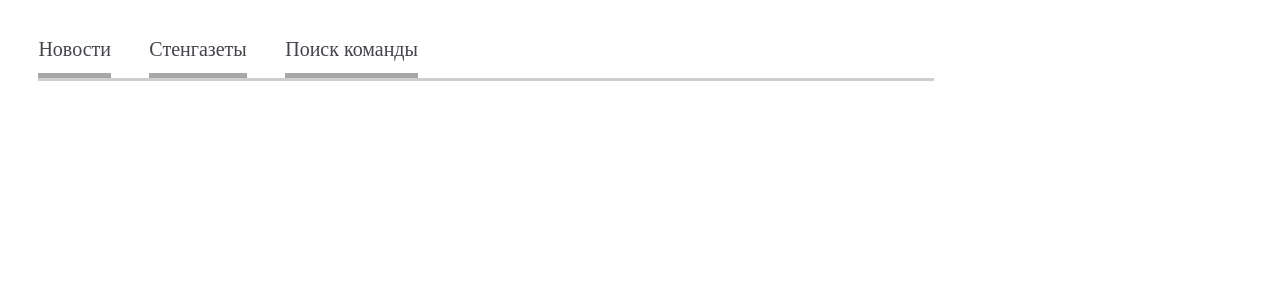
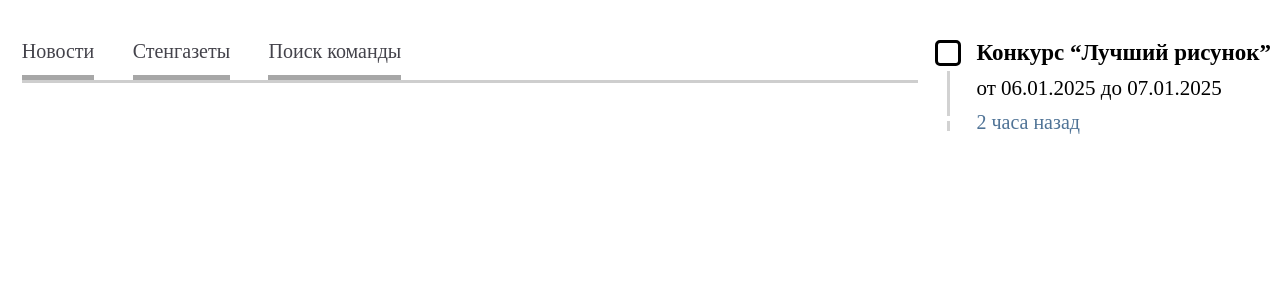
Before and after one commit to artem4567815/NewsFeed, a Flask app: page /routes/wall in a window 1280 px wide; the page is wider, and only the part inside the window is pictured. Shown: the part 67-367 px from the top of that part. Run offline with Flask 3, Linux system fonts and the light colour scheme; some web fonts are replaced.

Commit message:
Добавил интерфейс таймлайна и поправил вертикальный отступ

```diff
--- a/static/style.css
+++ b/static/style.css
@@ -23,7 +23,7 @@
     align-items: center;
     justify-content: space-between;
     gap: 10px;
-    margin-bottom: 3vw;
+    margin-bottom: 40px;
 }
 
 .nav{
@@ -115,10 +115,10 @@
 }
 
 .news-main {
-    margin: 0 2vw;
     display: grid;
-    grid-template-areas: "filter filtertimeline"
-                        "news-table timeline";
+    grid-template-areas: "filter timeline"
+                         "news-table timeline";
+    justify-content: space-around;
 
 
 }
@@ -130,7 +130,6 @@
     display: flex;
     margin-left:1vw;
     border-bottom: 3px solid rgba(119, 119, 119, 0.356);
-    margin-right: 4vw;
 
 
 }
@@ -150,17 +149,66 @@
 }
 
 .timeline {
-    width: 1fr;
     grid-area: timeline;
     grid-row: span 2;
-    overflow: hidden
+    overflow: hidden;
+}
+
+.time-block {
+    display: flex;
+    justify-self: start;
+
+}
+
+.marks {
+    display: flex;
+    flex-direction: column;
+    align-items: center;
+    margin-right: 15px;
+
+}
+
+.cube {
+    width: 20px;
+    height: 20px;
+    border: 3px solid black;
+    border-radius: 5px;
+}
+
+.line-1 {
+    margin: 5px 0;
+    width: 3px;
+    height: 45px;
+    background-color: rgba(128, 128, 128, 0.356);
+}
+
+.line-2 {
+
+    width: 3px;
+    height: 10px;
+    background-color: rgba(128, 128, 128, 0.356);
+}
+
+.time-name {
+    font-size: 1.15em;
+}
+
+.time-valid{
+    font-size: 1.05em;
+}
+
+.time-passed {
+    color: #4F7396;
 }
 
 .news {
-
-    margin-top: 2vw;
+    padding: 20px;
+    box-shadow: 3px 3px 10px rgba(0, 0, 0, 0.281);
+    margin-top: 50px;
     display: flex;
     justify-content: space-between;
+    border-radius: 15px;
+    align-items: center;
 }
 
 .text-block {
@@ -173,7 +221,6 @@
 .news-image {
     width:20em;
     height: fit-content;
-    margin-right: 3vw;
     border-radius: 12px;
     border: 1px solid black;
 }
--- a/templates/index.html
+++ b/templates/index.html
@@ -9,9 +9,9 @@
     <body>
         <header class="menu">
             <div class="nav">
-                <a href=# class="menu-button title"><b>School News</b></a>
+                <a href=http://127.0.0.1:5000/routes/events?school class="menu-button title"><b>School News</b></a>
                 <div class="center">
-                    <a href=# class="menu-button school">Выбор школы</a>
+                    <a href=http://127.0.0.1:5000/ class="menu-button school">Выбор школы</a>
                     <a href=# class="menu-button">Поиск по дате</a>
                 </div>
             </div>
@@ -71,7 +71,24 @@
                 {% endfor %}
             </div>
             <div class="timeline">
-
+                <div class="time-block">
+                    <div class="marks">
+                        <div class="cube"></div>
+                        <div class="line-1"></div>
+                        <div class="line-2"></div>
+                    </div>
+                    <div class="time-text text">
+                        <p class="time-name text">
+                            <b>Конкурс “Лучший рисунок”</b>
+                        </p>
+                        <p class="time-valid text">
+                            от 06.01.2025 до 07.01.2025
+                        </p>
+                        <p class="time-passed">
+                            2 часа назад
+                        </p>
+                    </div>
+                </div>
             </div>
         </main>
         <script src="{{ url_for('static', filename='index.js') }}"></script>
```
Also changed, not shown: static/images/6W0WcII6MY.png (added), static/images/HYb6RJ0DbP.png (added), static/images/HpnTMLVQix.png (added), static/images/N7CVXjRzrt.png (added), static/images/aiQMwb3QO6.png (added), static/images/oJ29oWK5vV.png (added).
